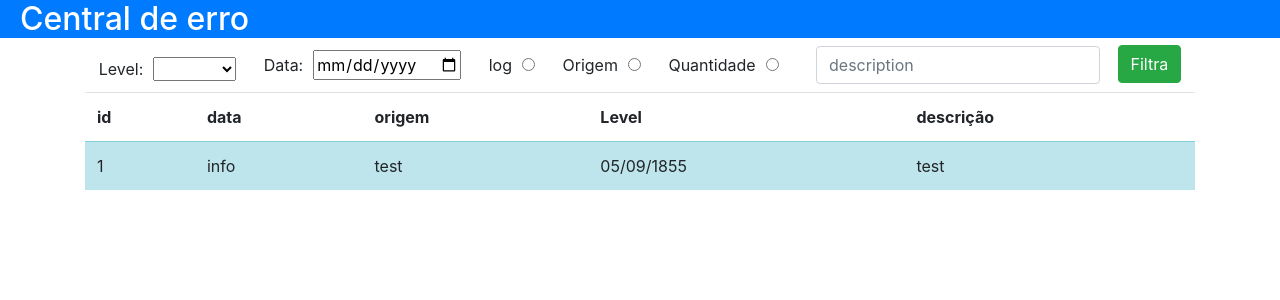
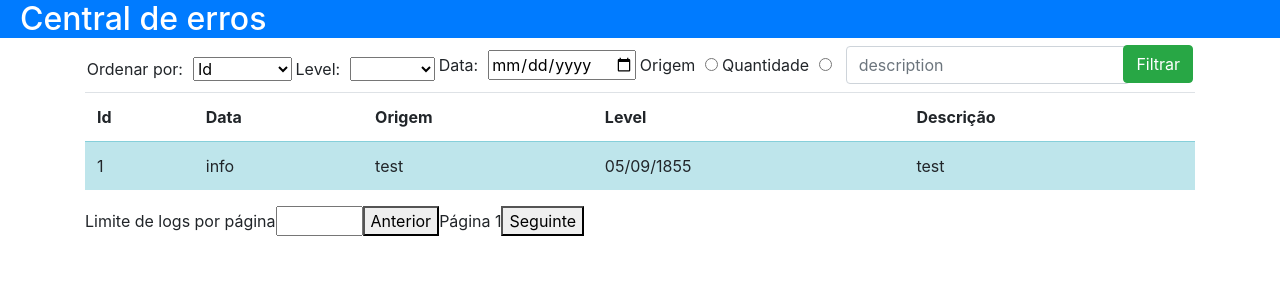
Before and after one commit to mateusleiteaalmeida/codenation-react-central-de-erros-front-end, a React (Create React App) app: page /logs in a window 1280 px wide. Shown: the top 300 px of the page. Built offline with nearby package versions, Linux system fonts and the light colour scheme; no server answers.

Commit message:
Adicionada logica de paginaçao dos logs, limite de logs por pagina e ordenaçao dos logs por propriedade selecionada. Retirado o filtro log e corrigidos alguns typos

```diff
--- a/src/Component/Filter.jsx
+++ b/src/Component/Filter.jsx
@@ -1,16 +1,31 @@
-import React from "react";
+import React, { useContext } from "react";
+import ContextError from "../Provider/context";
 
 const Filter = () => {
+  const {
+    setSortQuery
+  } = useContext(ContextError);
 
   return (
     <div>
       <form className="form">
+      <div className="coluna">
+          <div className="form-label" htmlFor="error-type">
+            Ordenar por:
+            <select id="log-type" onChange={({target}) => setSortQuery(target.value)} className="form-select">
+              <option value="id">Id</option>
+              <option value="origin">Origem</option>
+              <option value="description">Descrição</option>
+              <option value="date">Data</option>
+            </select>
+          </div>
+        </div>
         <div className="coluna">
           <div className="form-label" htmlFor="error-type">
             Level:
             <select id="error-type" className="form-select">
               <option value=""> </option>
-              <option value="warning">warning</option>
+              <option value="warning">Warning</option>
               <option value="error">Error</option>
               <option value="info">Info</option>
             </select>
@@ -23,14 +38,6 @@ const Filter = () => {
         </label>
         </div>
         <div className="coluna">
-          <div className="form-label" htmlFor="error-type">
-            <label htmlFor="log">
-            log
-            <input type="radio" name="select" id="log" />
-          </label>
-          </div>
-        </div>
-        <div className="coluna">
           <label htmlFor="origem">
           Origem
             <input type="radio" name="select" id="origem" />
@@ -38,7 +45,7 @@ const Filter = () => {
           </label>
         </div>
         <div className="coluna">
-          <label htmlFor="origem">
+          <label htmlFor="quantidade">
           Quantidade
             <input type="radio" name="select" id="origem" />
 
@@ -56,7 +63,7 @@ const Filter = () => {
           </label>
 
         </div>
-        <button className="btn btn-success button">Filtra</button>
+        <button className="btn btn-success button">Filtrar</button>
       </form>
     </div>
   );
--- a/src/Component/Header.jsx
+++ b/src/Component/Header.jsx
@@ -4,7 +4,7 @@ const Header = () => {
     return(
     <div className="header bg-primary title">
         <h2 className="text-white ">
-            Central de erro
+          Central de erros
         </h2>
     </div>
     );
--- /dev/null
+++ b/src/Component/PageBar.jsx
@@ -0,0 +1,52 @@
+import React, { useContext } from "react";
+import ContextError from "../Provider/context";
+
+const PageBar = () => {
+  const {
+    pageNumber,
+    setPageNumber,
+    pageSize,
+    setPageSize
+  } = useContext(ContextError);
+
+  const nextPage = () => {
+    if (pageNumber === 3) return pageNumber;
+    setPageNumber(pageNumber + 1);
+  }
+
+  const previousPage = () => {
+    if (pageNumber === 0) return pageNumber;
+    setPageNumber(pageNumber - 1);
+  }
+
+  return (
+    <div>
+      <label htmlFor="logs-page-limit">
+      Limite de logs por página
+        <input
+          name="logs-page-limit"
+          type="number"
+          id="logs-page-limit"
+          onChange={({target}) => setPageSize(target.value)}
+          min="1"
+          max="10"
+        >
+        </input>
+      </label>
+      <button onClick={ previousPage }
+      //  disabled={pageNumber === 0}
+      >
+        Anterior
+      </button>
+      { `Página ${pageNumber + 1}` }
+      <button
+      onClick={ nextPage }
+      //  disabled={pageNumber === 3}
+      >
+        Seguinte
+      </button>
+    </div>
+  );
+};
+
+export default PageBar;
--- a/src/Component/Table.jsx
+++ b/src/Component/Table.jsx
@@ -1,21 +1,17 @@
-import React, { useContext, useEffect } from "react";
+import React, { useContext } from "react";
 import ContextError from "../Provider/context";
 const Table = () => {
-  const { getLogs, logs } = useContext(ContextError);
-
-  useEffect(() => {
-    getLogs();
-  },[]);
+  const { logs } = useContext(ContextError);
 
   return (
     <div className="table ">
       <table className="overall-width">
         <tr>
-          <th>id</th>
-          <th>data</th>
-          <th>origem</th>
+          <th>Id</th>
+          <th>Data</th>
+          <th>Origem</th>
           <th>Level</th>
-          <th>descrição</th>
+          <th>Descrição</th>
         </tr>
         <tbody>
           {logs.content.map((logs) => (
--- a/src/Pages/Logs.js
+++ b/src/Pages/Logs.js
@@ -1,7 +1,8 @@
-import React, { useEffect } from "react";
+import React from "react";
 import Header from "../Component/Header";
 import Filter from "../Component/Filter";
 import Table from '../Component/Table';
+import PageBar from '../Component/PageBar';
 import "../App.css";
 
 const LogsPage = () => {
@@ -12,6 +13,7 @@ const LogsPage = () => {
       <div className="container">
         <Filter />
         <Table />
+        <PageBar />
       </div>
 
     </div>
--- a/src/Provider/provider.js
+++ b/src/Provider/provider.js
@@ -1,4 +1,4 @@
-import React, {useState} from 'react';
+import React, { useState, useEffect } from 'react';
 // import { useHistory } from 'react-router-dom';
 import ContextError from './context';
 // import axios from 'axios';
@@ -20,6 +20,9 @@ const ProviderError = ({children}) => {
   const [pass, setPass] = useState('');
   const [userReturn, setUserReturn] = useState('');
   const [logs, setLogs] = useState(defaultValue); // Implementação da gambiarra.
+  const [pageNumber, setPageNumber] = useState(0);
+  const [sortQuery, setSortQuery] = useState('');
+  const [pageSize, setPageSize] = useState(4);
 
   // Use effect para chamada da api.
 
@@ -34,6 +37,8 @@ const ProviderError = ({children}) => {
   const isRegister = () => {
     window.location.href = '/register';
   }
+
+  const url = 'https://squad-4-central-de-erros.herokuapp.com'
 
   const isLogin = (event) => {
     event.preventDefault();
@@ -53,7 +58,7 @@ const ProviderError = ({children}) => {
       redirect: 'follow'
     };
 
-   fetch("https://squad-4-central-de-erros.herokuapp.com/oauth/token", requestOptions)
+    fetch(`${url}/oauth/token`, requestOptions)
       .then(response => {
         if (response.status === 401) throw new Error ('Usuário ou senha incorretos.');
         return response.json()
@@ -77,7 +82,7 @@ const ProviderError = ({children}) => {
       redirect: "follow",
     };
 
-    fetch("https://squad-4-central-de-erros.herokuapp.com/logs", requestOptions)
+    fetch(`${url}/logs?pageNo=${pageNumber}&pageSize=${pageSize}&sortBy=${sortQuery}`, requestOptions)
       .then((response) => {
         if (response.status === 404) throw new Error("Logs não encontrados.");
         return response.json();
@@ -97,7 +102,9 @@ const ProviderError = ({children}) => {
     window.location.href = '/login';
   }
 
-
+  useEffect(() => {
+    getLogs()
+  }, [pageNumber, sortQuery, pageSize]);
 
   const context = {
     email,
@@ -112,8 +119,14 @@ const ProviderError = ({children}) => {
     isRegister,
     onRegister,
     cancel,
+    logs,
     getLogs,
-      logs,
+    pageNumber,
+    setPageNumber,
+    sortQuery,
+    setSortQuery,
+    pageSize,
+    setPageSize
   }
 
   return(
```
Also changed, not shown: 1 other file (tests, documents, lock files or other folders). Lines whose indentation alone changed are shown as unchanged.
